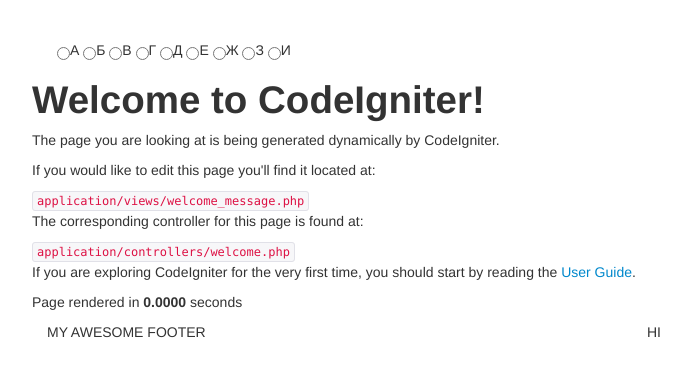
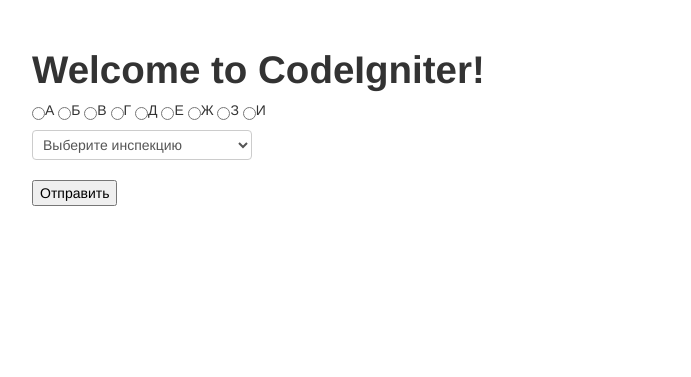
Before and after one commit to Maksov/btstrap, a CodeIgniter app: page /arny/index.php/baddress/index in a window 1280 px wide. Shown: the top 377 px of the page, without its empty margins (8-699 px from the left). Run offline with CodeIgniter, Linux system fonts and the light colour scheme; some libraries are stand-ins or nearby versions.

Commit message:
4 commit

```diff
--- a/www/application/controllers/baddress.php
+++ b/www/application/controllers/baddress.php
@@ -5,7 +5,6 @@ class Baddress extends MY_Controller {
 
 	function __construct()
 	{
-
 		parent::__construct();
 		$this->hasNav=FALSE;
 	}
--- a/www/application/views/template/footer.php
+++ b/www/application/views/template/footer.php
@@ -1,7 +1,4 @@
 <footer id="footer" class="container">
-	<div class="row">
-		<div class="span6">MY AWESOME FOOTER</div>
-		<div class="span6">HI</div>
-	</div>
+
 
 </footer>
--- a/www/application/views/welcome_message.php
+++ b/www/application/views/welcome_message.php
@@ -1,8 +1,9 @@
 
 
 <div class="container">
+    <h1>Welcome to CodeIgniter!</h1>
 <form action="" method="post" id="search-block-form">
-<ul>
+<p>
   <input type="radio" name="rbt" value="А">А</input>
   <input type="radio" name="rbt" value="Б">Б</input>
   <input type="radio" name="rbt" value="В">В</input>
@@ -12,24 +13,26 @@
   <input type="radio" name="rbt" value="Ж">Ж</input>
   <input type="radio" name="rbt" value="З">З</input>
   <input type="radio" name="rbt" value="И">И</input>
-</ul>
+</p>
+    <p><select name="hero">
+        <option selected disabled>Выберите инспекцию</option>
+        <option value="8600">УФНС</option>
+        <option value="8601">МРИ№1</option>
+        <option value="8606">МРИ№2</option>
+        <option value="8610">МРИ№3</option>
+        <option value="8622">МРИ№4</option>
+        <option value="8607">МРИ№5</option>
+        <option value="8606">МРИ№6</option>
+        <option value="8610">МРИ№7</option>
+        <option value="8622">МРИ№8</option>
+        <option value="8601">ИФНС г. Сургут</option>
+        <option value="8606">ИФНС по Сургутскому району</option>
+        <option value="8610">ИФНС г. Когалым</option>
+        <option value="8622">МРИ по КН</option>
+    </select></p>
+    <p><input type="submit" value="Отправить"></p>
 
 
 </form>
 
-	<h1>Welcome to CodeIgniter!</h1>
-
-	<div id="body">
-		<p>The page you are looking at is being generated dynamically by CodeIgniter.</p>
-
-		<p>If you would like to edit this page you'll find it located at:</p>
-		<code>application/views/welcome_message.php</code>
-
-		<p>The corresponding controller for this page is found at:</p>
-		<code>application/controllers/welcome.php</code>
-
-		<p>If you are exploring CodeIgniter for the very first time, you should start by reading the <a href="user_guide/">User Guide</a>.</p>
-	</div>
-
-	<p class="footer">Page rendered in <strong>{elapsed_time}</strong> seconds</p>
 </div>
```
